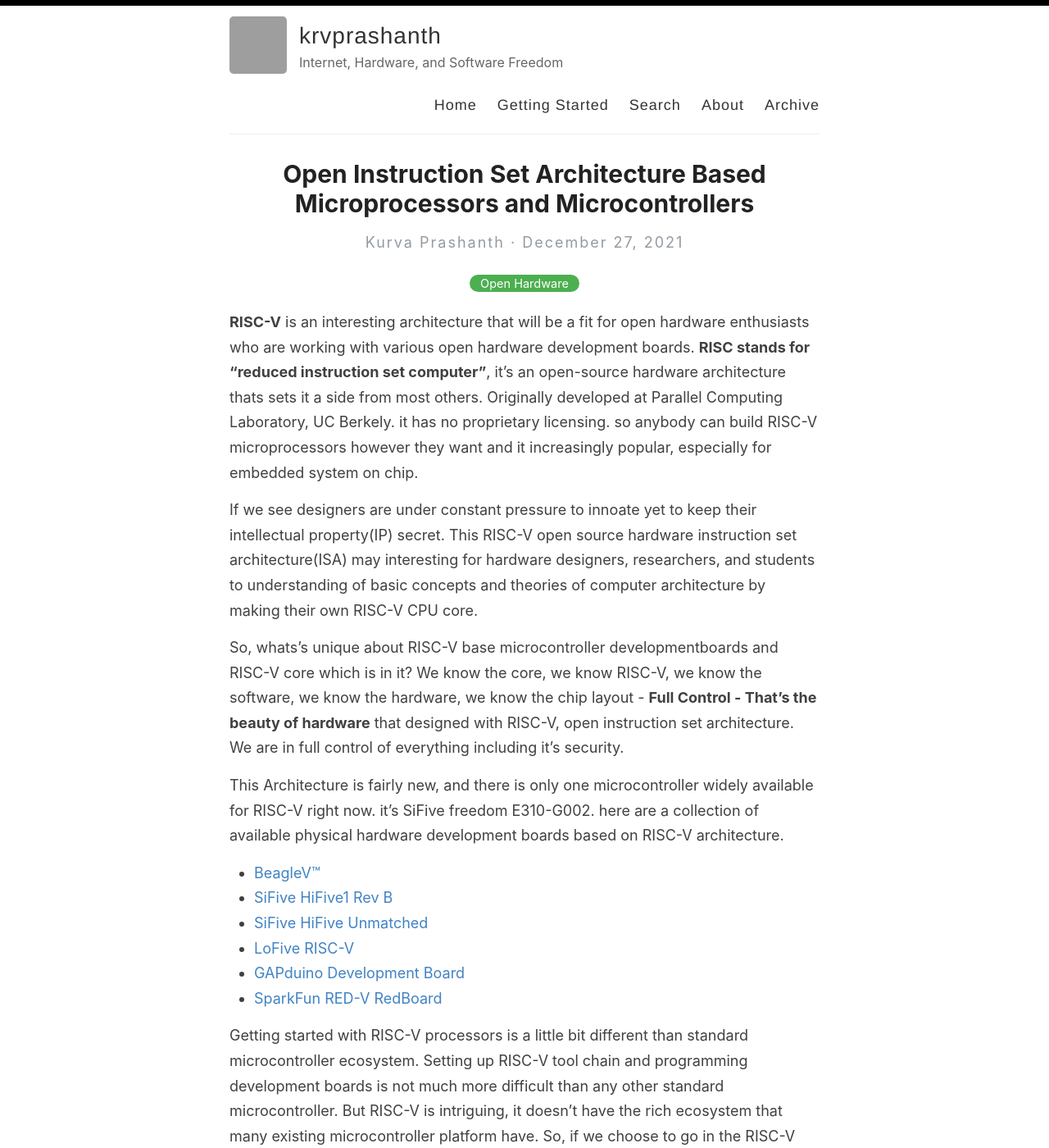
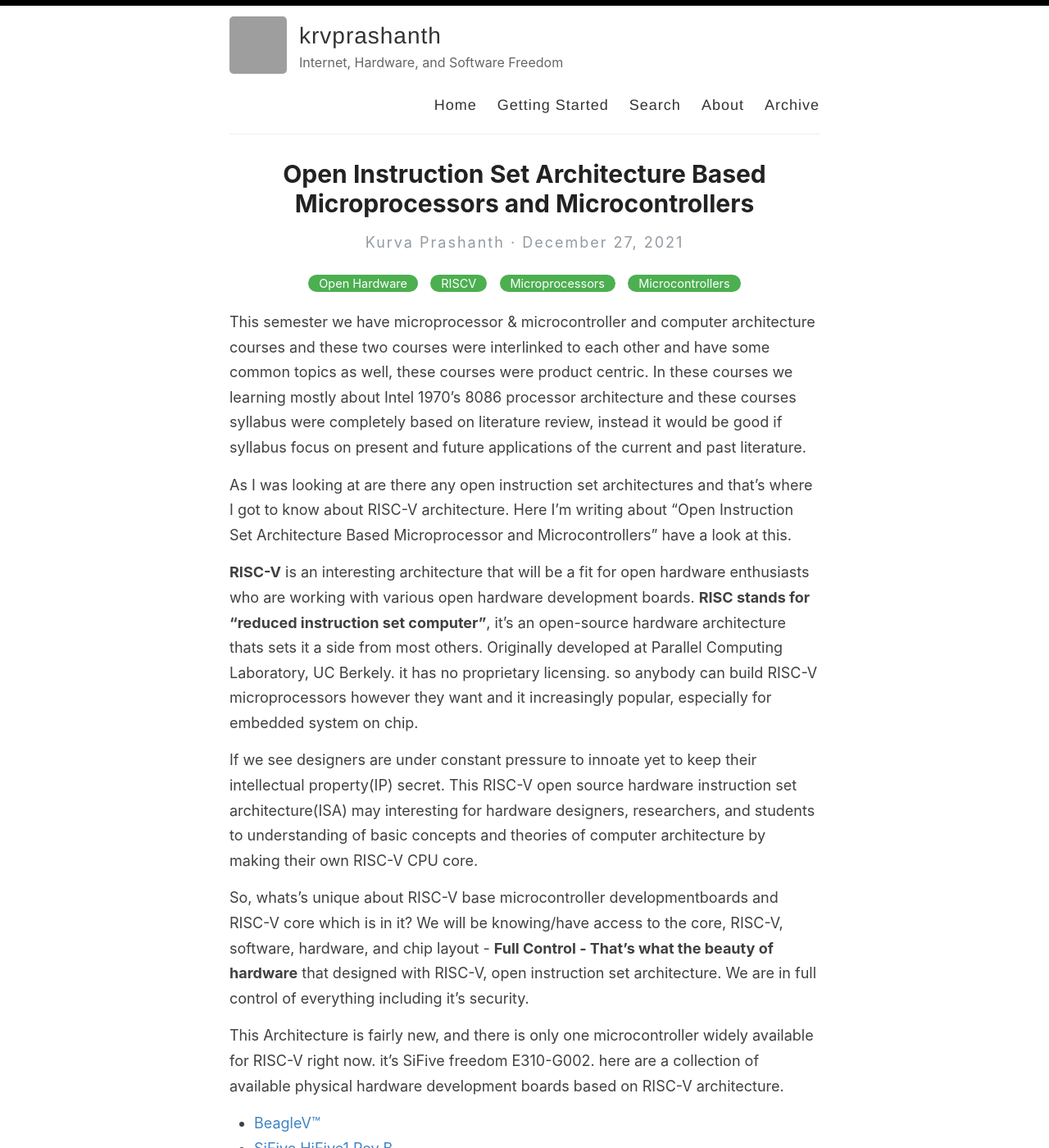
Before and after one commit to krvprashanth/krvprashanth.github.io, a Jekyll site: the page built from _posts/2021-27-12-Open-Instruction-Set-Architecture-Based-Microprocessors-and-Microcontrollers.md, in a window 1280 px wide and 1400 px high. Shown: the whole window at 82% size. Built offline with Jekyll 4.4.1, drawn with Linux system fonts in a browser that asks for light colours; grey boxes are pictures that could not be loaded.

```diff
--- a/_posts/2021-27-12-Open-Instruction-Set-Architecture-Based-Microprocessors-and-Microcontrollers.md
+++ b/_posts/2021-27-12-Open-Instruction-Set-Architecture-Based-Microprocessors-and-Microcontrollers.md
@@ -2,16 +2,20 @@
 layout: post
 title: Open Instruction Set Architecture Based Microprocessors and Microcontrollers
 date:  2021-12-27 11:27:00 +0900
-categories: [Open Hardware]
+categories: [Open Hardware, RISCV, Microprocessors, Microcontrollers]
 tags: [RISCV, Microprocessors, Microcontrollers]
 ---
+
+This semester we have microprocessor & microcontroller and computer architecture courses and these two courses were interlinked to each other and have some common topics as well, these courses were product centric. In these courses we learning mostly about Intel 1970's 8086 processor architecture and these courses syllabus were completely based on literature review,  instead it would be good if syllabus focus on present and future applications of the current and past literature.
+
+As I was looking at are there any open instruction set architectures and that's where I got to know about RISC-V architecture. Here I'm writing about "Open Instruction Set Architecture Based Microprocessor and Microcontrollers" have a look at this.
 
 **RISC-V** is an interesting architecture that will be a fit for open hardware enthusiasts who are working with various open hardware development boards. **RISC stands for “reduced instruction set computer”**, it's an open-source hardware architecture thats sets it a side from most others. Originally developed at Parallel Computing Laboratory, UC Berkely. it has no proprietary licensing. so anybody can build RISC-V microprocessors however they want and it increasingly popular, especially for embedded system on chip.
 
 If we see designers are under constant pressure to innoate yet to keep their intellectual property(IP) secret. This RISC-V open source hardware instruction set architecture(ISA) may interesting for hardware designers, researchers, and students to understanding of basic concepts and theories of computer architecture by making their own RISC-V CPU core.
 
 So, whats's unique about RISC-V base microcontroller developmentboards and RISC-V core which is in it?
-We know the core, we know RISC-V, we know the software, we know the hardware, we know the chip layout - **Full Control - That's the beauty of hardware** that designed with RISC-V, open instruction set architecture. We are in full control of everything including it's security.
+We will be knowing/have access to the core, RISC-V, software, hardware, and chip layout - **Full Control - That's what the beauty of hardware** that designed with RISC-V, open instruction set architecture. We are in full control of everything including it's security.
 
 This Architecture is fairly new, and there is only one microcontroller widely available for RISC-V right now. it's SiFive freedom E310-G002. here are a collection of available physical hardware development boards based on RISC-V architecture.
 
```
Also changed, not shown: _posts/2019-24-02-Visited-IIIT-Hyderabad.md (+1 -1 lines), _posts/2019-26-11-My-schooling-experiences-making-me-to-create-Inclusive-STEM-learning-spaces-to-students-in-rural-settings.md (+1 -1 lines), _posts/2021-01-10-Finally, De-googlified! All Happies!.md (added, +22 -0 lines), _posts/2021-20-07-ROS-+-Docker.md (renamed from _posts/2021-20-11-ROS-+-Docker.md, +2 -2 lines), _posts/2021-22-01-How I Learned Programming.md (added, +19 -0 lines), _posts/2022-19-01-My-machine.md (+1 -1 lines), _posts/2022-28-01-Setting-up-the-Embedded-Linux-development-environment.md (renamed from _posts/2022-28-01-Setting-Up-the-Embedded-Linux-development-environment.md, +1 -1 lines), _posts/Debian, ARM Architecture and Emulation.md (added), _posts/Linux fundamentals that need for robotics development.md (added), _posts/What are dark patterns? How do dark patterns work across the web?.md (renamed from _posts/darkpatterns.md), images/De-googlified.jpg (added).
